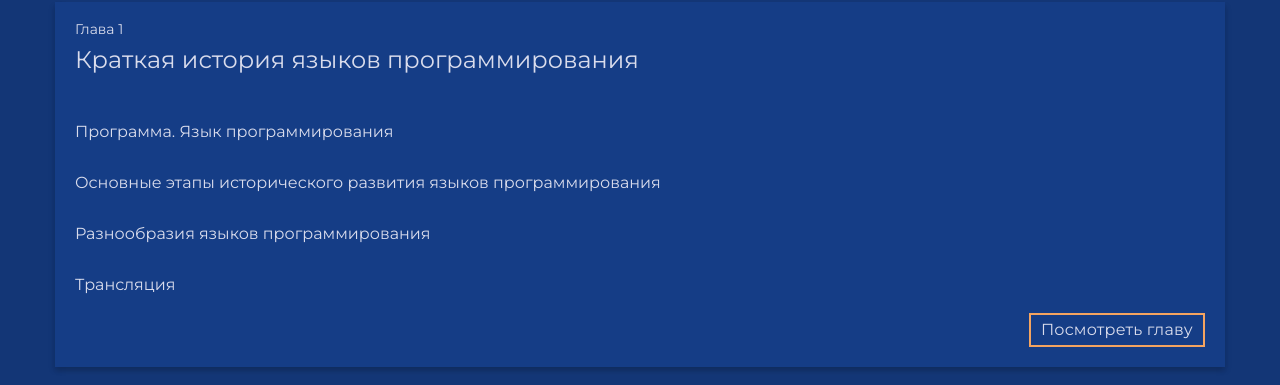
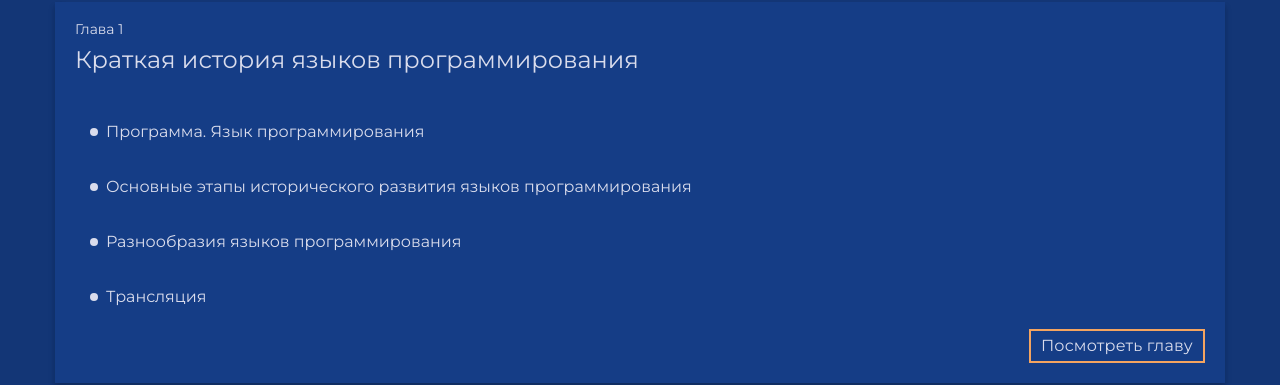
Before and after one commit to flowr1x/python-course-vue, a Vue app: page / in a window 1280 px wide. Shown: the part 309-694 px from the top of the page. Built offline with nearby package versions, Linux system fonts and the light colour scheme; what maska would draw is missing.

Commit message:
animation links

```diff
--- a/src/assets/layouts/base.scss
+++ b/src/assets/layouts/base.scss
@@ -1,6 +1,3 @@
-/*
-  ========  =MAIN CONFIG= ========
-*/
 $header-size: 80px;
 
 %shadow {
@@ -8,16 +5,11 @@ $header-size: 80px;
         -2px 9px 60px hsla(0, 0, 0, .1);
 }
 
-html,
-body {
-    height: 100vh;
-    background: $primary-color;
-    color: $text-color;
-    font-size: 14px;
-    font-family: "Montserrat", sans-serif;
-    font-weight: 400;
-}
+/*
+  ========  =GLOBAL CLASS= ========
+*/
 
+// Icon svg
 .svg-icon {
   width: 32px;
   height: 32px;
@@ -32,6 +24,7 @@ body {
   }
 }
 
+// Menu Burger
 #menu__icon_aside {
   z-index: 50;
 }
@@ -75,6 +68,7 @@ body {
   }
 }
 
+// Main button pages
 .btn {
   cursor: pointer;
   padding: 5px 10px;
@@ -117,6 +111,38 @@ body {
   color: $primary-color;
 }
 
+// Wave in click on buttons
+.wave {
+  background-color: rgba($text-color, .5);
+  border-radius: 50%;
+  transform: scale(0);
+  animation: wave .5s linear;
+  pointer-events: none;
+  position: absolute;
+}
+
+@keyframes wave {
+  100% {
+   transform: scale(2);
+   opacity: 0;
+  }
+}
+
+/*
+  ========  =MAIN CONFIG PAGE= ========
+*/
+
+html,
+body {
+    height: 100vh;
+    background: $primary-color;
+    color: $text-color;
+    font-size: 14px;
+    font-family: "Montserrat", sans-serif;
+    font-weight: 400;
+}
+
+
 .wrapper {
     overflow: hidden;
     min-height: 100vh;
--- a/src/assets/layouts/main.scss
+++ b/src/assets/layouts/main.scss
@@ -128,7 +128,7 @@
     a {
       color: $text-color;
       display: block;
-      padding: 20px;
+      padding: 10px;
     }
 
     &:hover {
@@ -140,22 +140,6 @@
   }
   &__chapter {
       margin-bottom: 10px;
-  }
-}
-
-.wave {
-  background-color: rgba($text-color, .5);
-  border-radius: 50%;
-  transform: scale(0);
-  animation: wave .5s linear;
-  pointer-events: none;
-  position: absolute;
-}
-
-@keyframes wave {
-  100% {
-   transform: scale(2);
-   opacity: 0;
   }
 }
 
@@ -199,7 +183,33 @@
 }
 
 .list-sub {
-  margin-bottom: 20px;
+  margin: 0 0px 20px 15px;
+  &__item {
+    padding: 0 0 4px 16px;
+    position: relative;
+    &::before {
+      content: "";
+      width: 8px;
+      height: 8px;
+      border-radius: 50%;
+      background: $text-color;
+      position: absolute;
+      top: 4px;
+      left: 0;
+      transition: all .3s ease 0s;
+    }
+    &::after {
+      content: "";
+
+    }
+    &:hover {
+      &::before {
+        background: $highlight-color;
+        border-radius: 0;
+        right: 0;
+      }
+    }
+  }
 
   &__item:not(:last-child) {
       margin-bottom: 35px;
@@ -213,10 +223,6 @@
 
   &__link {
     color: $text-color;
-    &:hover {
-      color: $text-color;
-      text-decoration: underline;
-    }
   }
 }
 .manual__btn-top {
--- a/src/components/Header.vue
+++ b/src/components/Header.vue
@@ -112,8 +112,9 @@ export default {
     onClick(event) {
       const click = event.composedPath().includes(document.querySelector(".menu"));
       const menuIcon = event.target.closest("#header__menu-burger");
+      const menuLink = event.target.closest(".menu__link");
 
-      if ((!click && !menuIcon && this.isMenuBurger) || (menuIcon && this.isMenuBurger)) {
+      if ((!click && !menuIcon && this.isMenuBurger) || (menuIcon && this.isMenuBurger) || (click && menuLink)) {
         this.isMenuBurger = false;
       } else if (menuIcon && !this.isMenuBurger) {
         this.isMenuBurger = true;
--- a/src/layouts/MainLayout.vue
+++ b/src/layouts/MainLayout.vue
@@ -30,6 +30,7 @@
               <nav class="manual__nav nav-aside">
                 <div class="nav-aside__body" :class="{'nav-aside__body_active': !isActive}">
                   <aside-list v-for="item in listManualItem"
+                    class="nav-aside__item"
                     :key="item.path"
                     :title="item.title"
                     :subtitle="item.subtitle"
@@ -186,7 +187,7 @@ export default {
         window.scrollBy(0, -60);
         setTimeout(this.scrollToTop, 0);
       }
-    }
+    },
   }
 }
 </script>
--- a/src/router/index.js
+++ b/src/router/index.js
@@ -144,7 +144,12 @@ const routes = [
 
 const router = createRouter({
   history: createWebHistory(process.env.BASE_URL),
-  routes
+  routes,
+  scrollBehavior(to, from, savedPosition) {
+    return {
+      x: 0, y: 0
+    }
+  }
 })
 
 export default router
```
